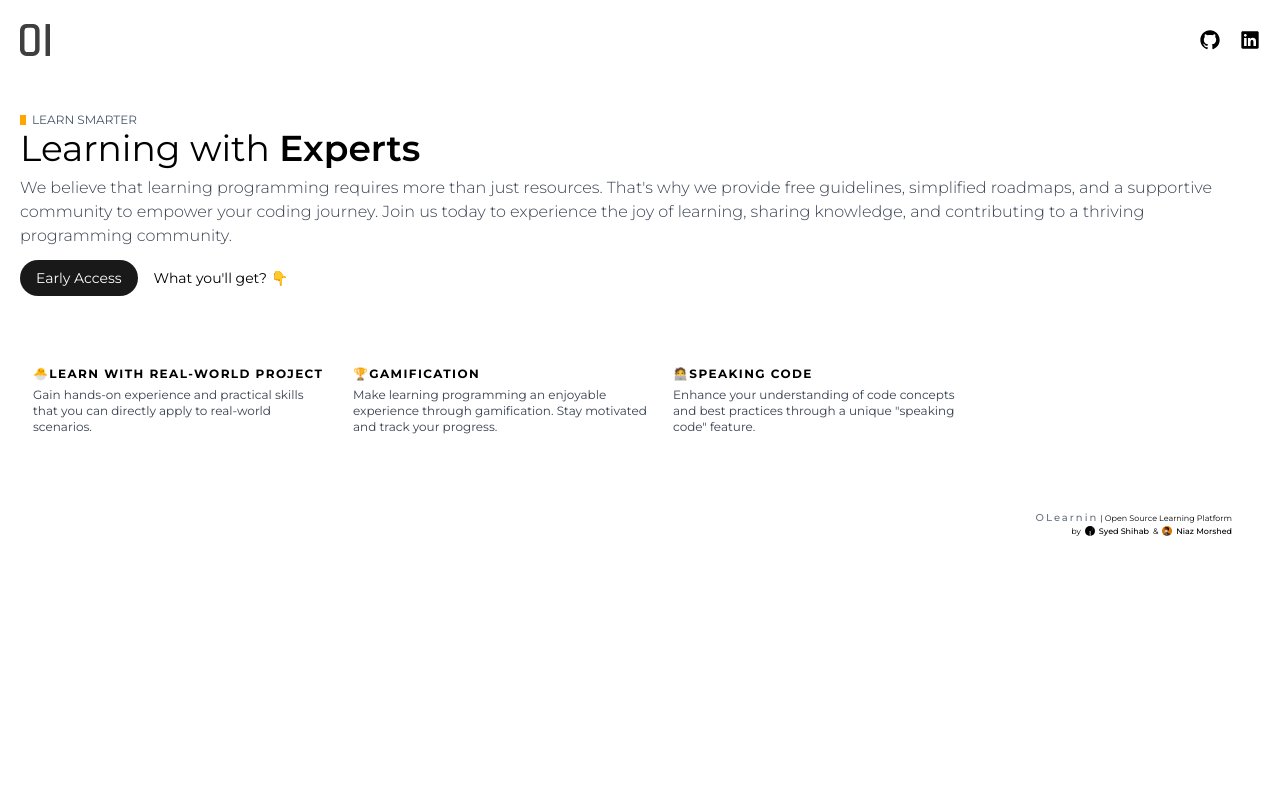
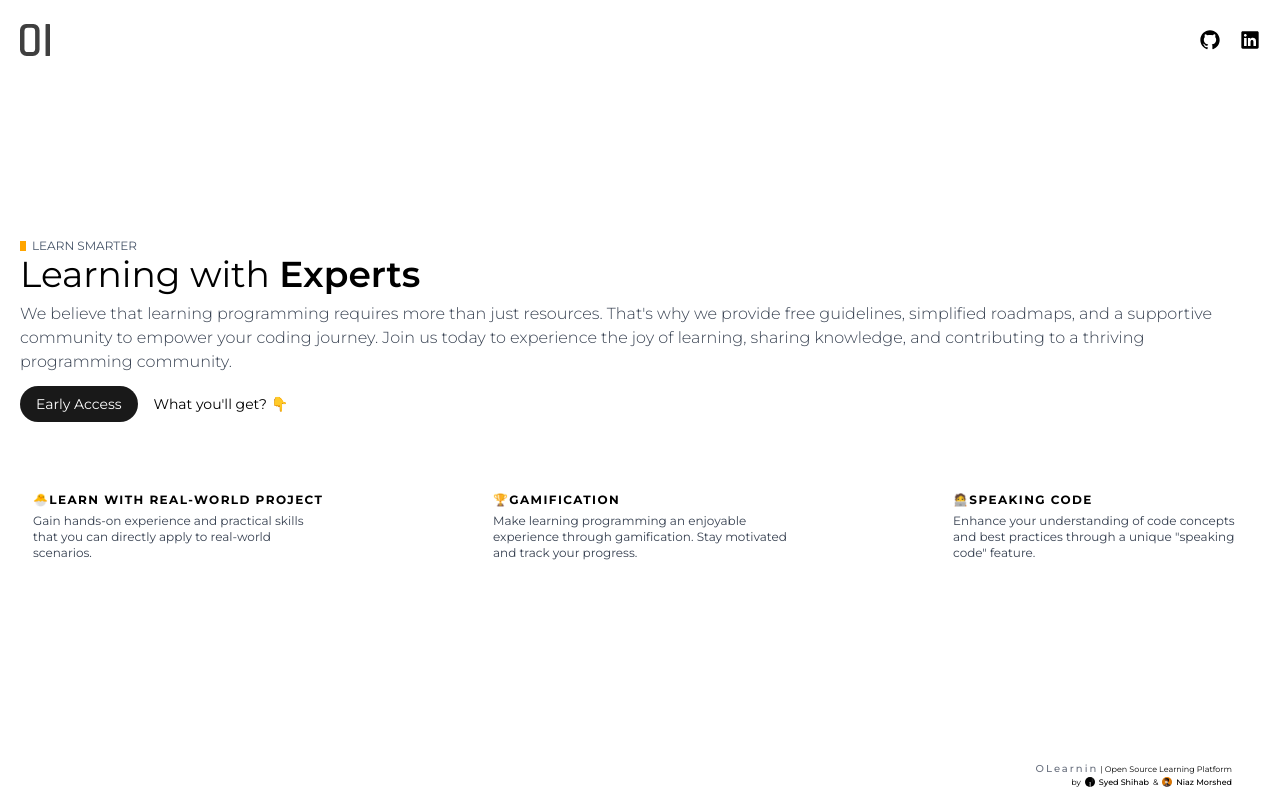
Before and after one commit to uqi-dev/olearnin, a Next.js app: page / in a window 1280 px wide. Built offline with nearby package versions, Linux system fonts and the light colour scheme.

Commit message:
(fix): text readability issue

```diff
--- a/src/app/page.tsx
+++ b/src/app/page.tsx
@@ -1,6 +1,6 @@
 const HomePage = () => {
   return (
-    <main className="flex pt-28 pb-[50px]">
+    <main className="flex pt-28 pb-[50px] min-h-[calc(100vh_-_51px)] items-center">
       <div className="md:container md:mx-auto px-5">
         <p className=" uppercase text-xs text-slate-600 hero-tagline relative pl-3">LEARN SMARTER</p>
         <h1 className="text-4xl">
@@ -16,7 +16,7 @@ const HomePage = () => {
           </button>
           <p className="text-sm">What you&apos;ll get? 👇</p>
         </div>
-        <div className="flex mt-14 flex-wrap items-center">
+        <div className="flex mt-14 flex-wrap items-center justify-between">
           <div className="p-3 w-full md:w-[320px] border-transparent hover:border-slate-200 transition-all  rounded-lg border">
             <h1 className="text-[12px] uppercase font-bold tracking-[1.4px]">🐣Learn with Real-World Project</h1>
             <p className="text-xs mt-1 text-gray-700">
```
